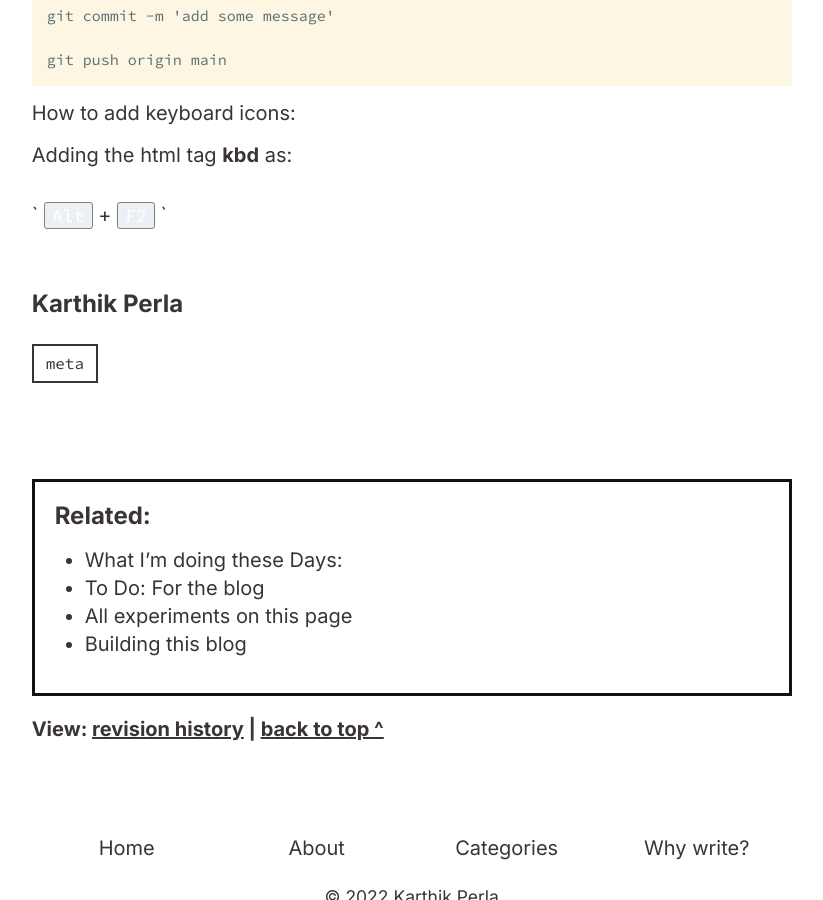
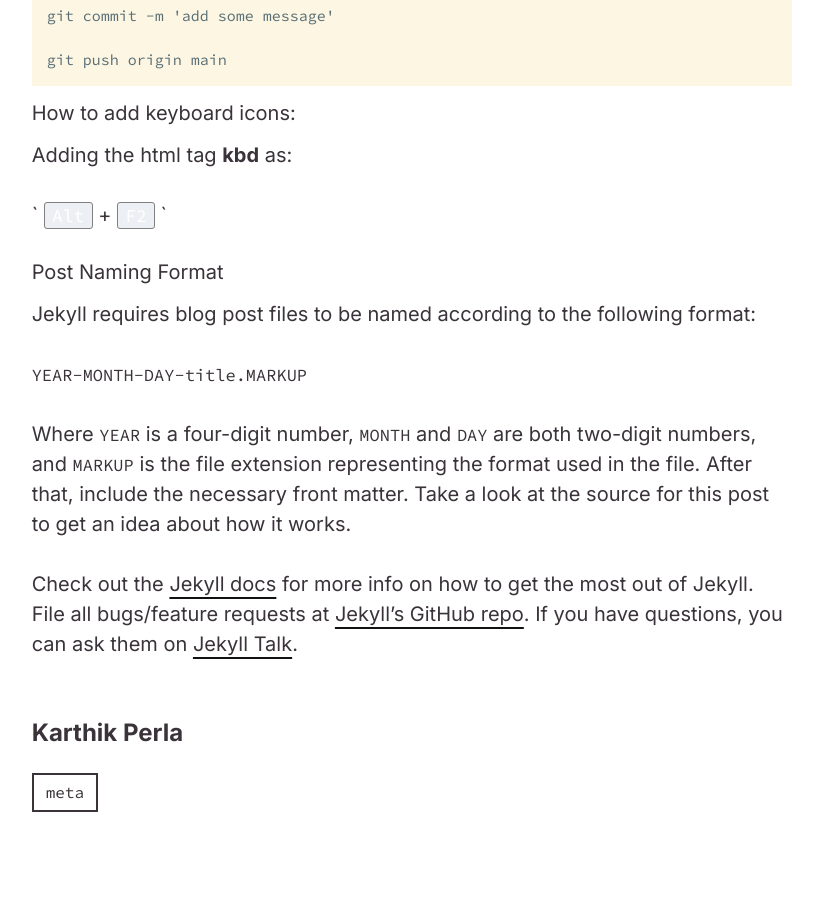
Before and after one commit to fallinginenigma/fallinginenigma.github.io, a Jekyll site: the page built from _posts/2021-05-31-notes-build-blog.markdown, in a window 1280 px wide and 900 px high, scrolled down 3219 px. Shown: the whole window, without its empty margins (75-898 px from the left). Built offline with Jekyll 4.4.1, drawn with Linux system fonts in a browser that asks for light colours; nearby versions of some CDN libraries; some of the changed text lies outside the part shown.

Commit message:
Update 2021-05-31-notes-build-blog.markdown

```diff
--- a/_posts/2021-05-31-notes-build-blog.markdown
+++ b/_posts/2021-05-31-notes-build-blog.markdown
@@ -88,3 +88,17 @@
 Adding the html tag **kbd** as:
 
 ` <kbd>Alt</kbd> + <kbd>F2</kbd> `
+
+### Post Naming Format
+
+Jekyll requires blog post files to be named according to the following format:
+
+`YEAR-MONTH-DAY-title.MARKUP`
+
+Where `YEAR` is a four-digit number, `MONTH` and `DAY` are both two-digit numbers, and `MARKUP` is the file extension representing the format used in the file. After that, include the necessary front matter. Take a look at the source for this post to get an idea about how it works.
+
+Check out the [Jekyll docs][jekyll-docs] for more info on how to get the most out of Jekyll. File all bugs/feature requests at [Jekyll’s GitHub repo][jekyll-gh]. If you have questions, you can ask them on [Jekyll Talk][jekyll-talk].
+
+[jekyll-docs]: https://jekyllrb.com/docs/home
+[jekyll-gh]:   https://github.com/jekyll/jekyll
+[jekyll-talk]: https://talk.jekyllrb.com/
```
